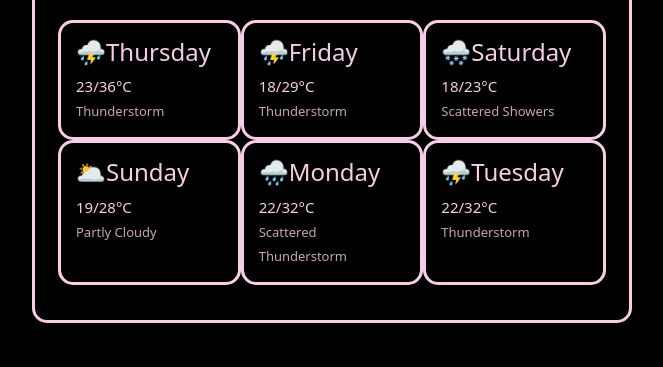
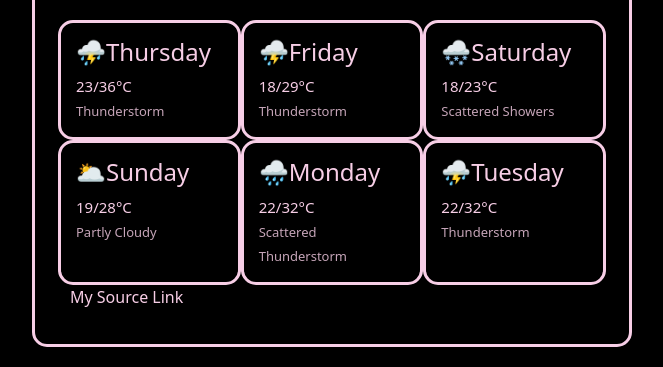
Before and after one commit to ESedrak/Weather-App, a plain HTML site: page index.html in a window 1280 px wide. Shown: the part 491-858 px from the top of the page, without its empty margins (308-971 px from the left). Before the commit the page ends 834 px from the top, so only its background shows below. Drawn offline with nearby package versions, Linux system fonts and the light colour scheme.

Commit message:
Added Source Link

```diff
--- a/index.html
+++ b/index.html
@@ -88,6 +88,7 @@
         <br />
         <span class = "description">Thunderstorm</span>
       </div>
+      <footer><a href="https://github.com/ESedrak/Weather-App" target="_blank">My Source Link</a></footer>
     </div>
     </div>
     <script src="src/script.js"></script>
```
